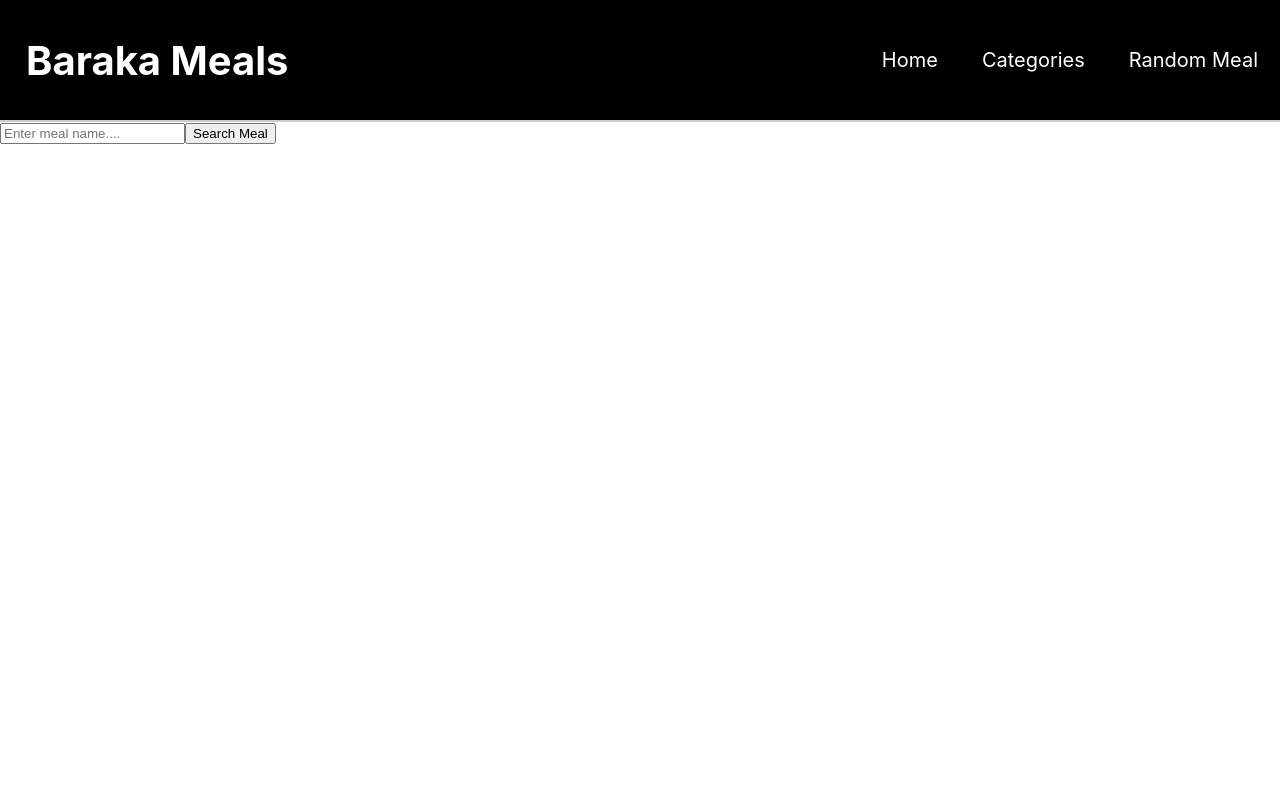
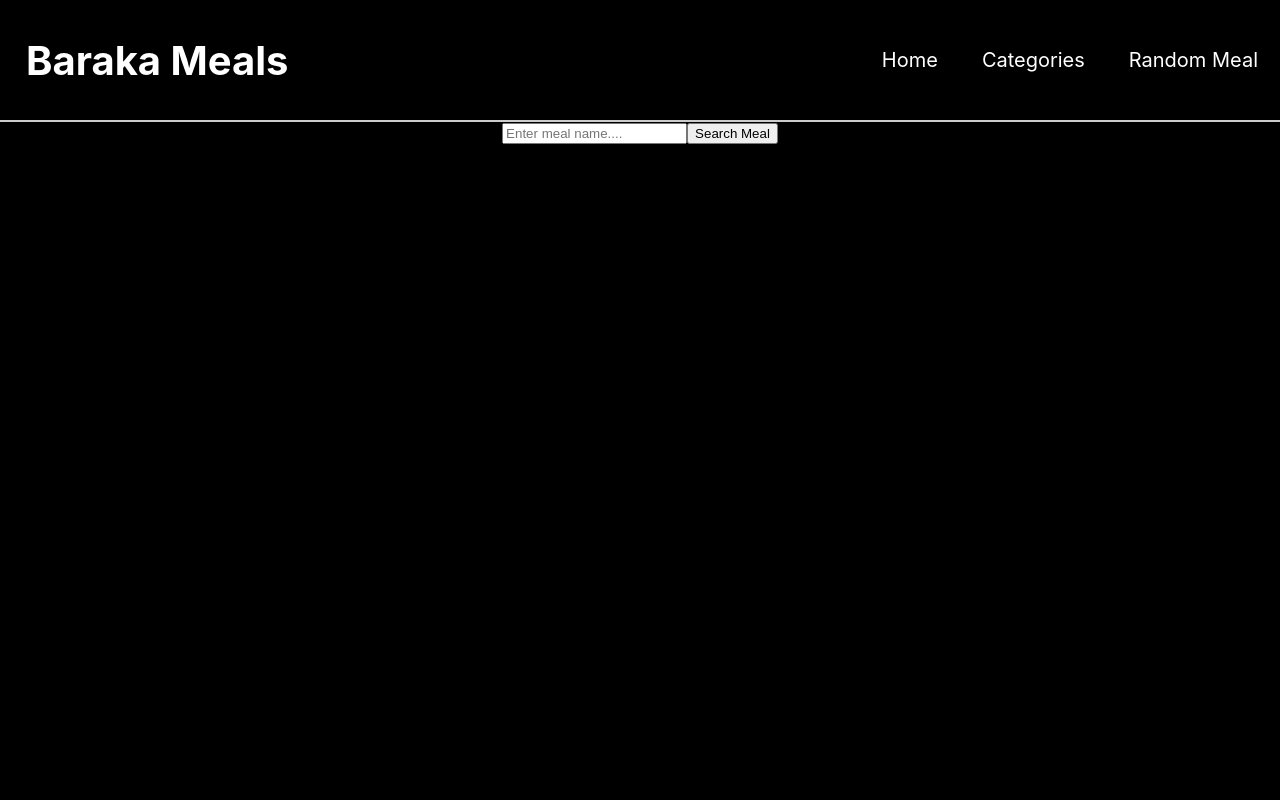
Before and after one commit to mbolonzi-design/baraka-meals, a React (Create React App) app: page / in a window 1280 px wide. Shown: the top 800 px of the page. Built offline with nearby package versions, Linux system fonts and the light colour scheme.

Commit message:
search result styling

```diff
--- a/src/components/Home/Home.scss
+++ b/src/components/Home/Home.scss
@@ -1,4 +1,18 @@
 .home{
     min-height: 100vh;
     height: auto;
+    background: #000;
+    color: #fff;
+    display: flex;
+    align-items: center;
+    flex-direction: column;
+    cursor: pointer;
+
+    &-search{
+        display: flex;
+        align-items: center;
+        flex-direction: row;
+        flex-wrap: wrap;
+        justify-content: center;
+    }
 }
```
